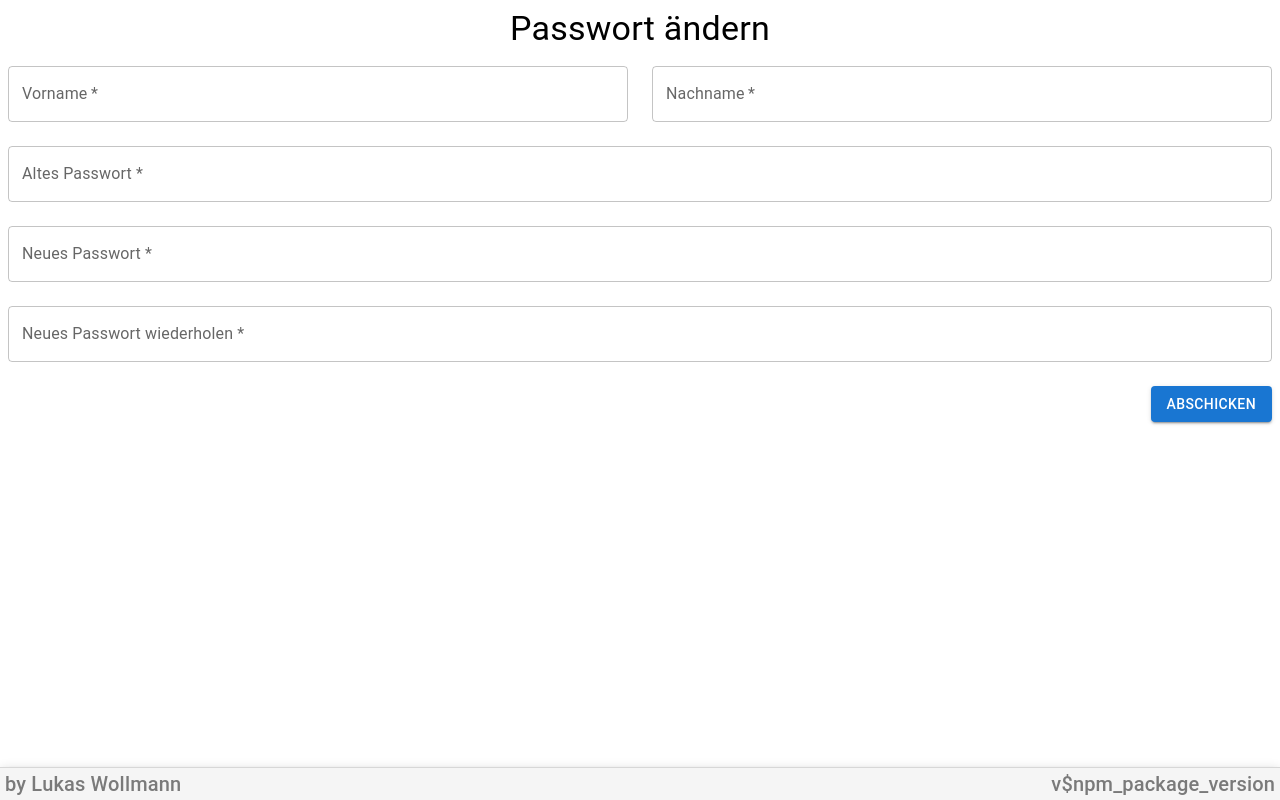
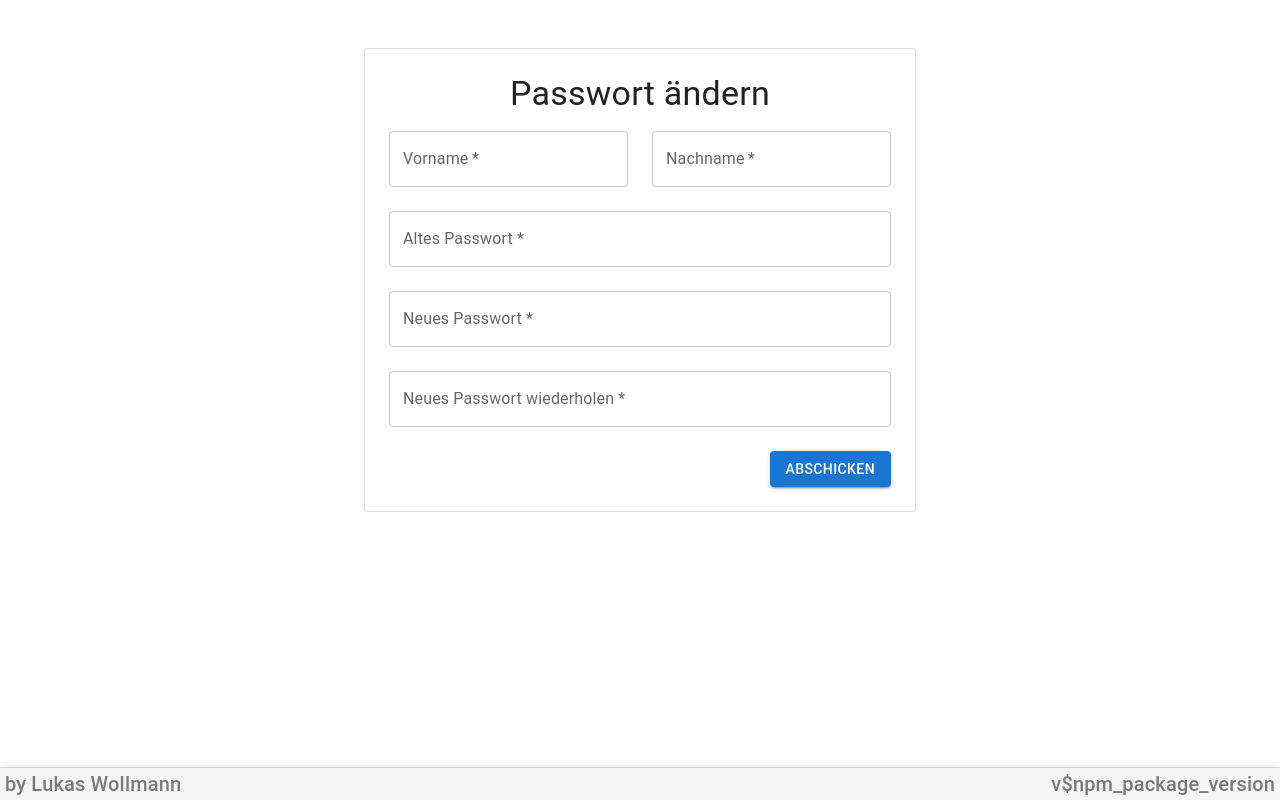
Before and after one commit to Wolle-03/Entschuldigung, a React (Create React App) app: page /changePassword in a window 1280 px wide. Built offline with nearby package versions, Linux system fonts and the light colour scheme.

Commit message:
fixes #7

```diff
--- a/src/features/changePassword/App.tsx
+++ b/src/features/changePassword/App.tsx
@@ -1,4 +1,4 @@
-import { Alert, AppBar, Box, Button, FormControl, Grid, InputLabel, OutlinedInput, TextField, Typography } from '@mui/material';
+import { Alert, AppBar, Box, Button, Container, createTheme, FormControl, Grid, InputLabel, OutlinedInput, Paper, TextField, ThemeProvider, Typography } from '@mui/material';
 import axios from 'axios';
 import { useEffect, useState } from 'react';
 import { API_BASE_URL } from '../..';
@@ -34,7 +34,9 @@ const App = () => {
 	}
 
 	return (
-		<>
+		<ThemeProvider theme={createTheme()}>
+			<Container maxWidth="sm" sx={{ mb: 8 }}>
+				<Paper variant="outlined" sx={{ my: { xs: 3, md: 6 }, p: { xs: 2, md: 3 } }}>
 					<Typography component="h1" variant="h4" align="center" sx={{ marginBottom: 2 }}>
 						Passwort ändern
 					</Typography>
@@ -154,7 +156,9 @@ const App = () => {
 							</Typography>
 						</Grid>
 					</AppBar>
-		</>
+				</Paper>
+			</Container>
+		</ThemeProvider>
 	);
 }
 
```
Lines whose indentation alone changed are shown as unchanged.
